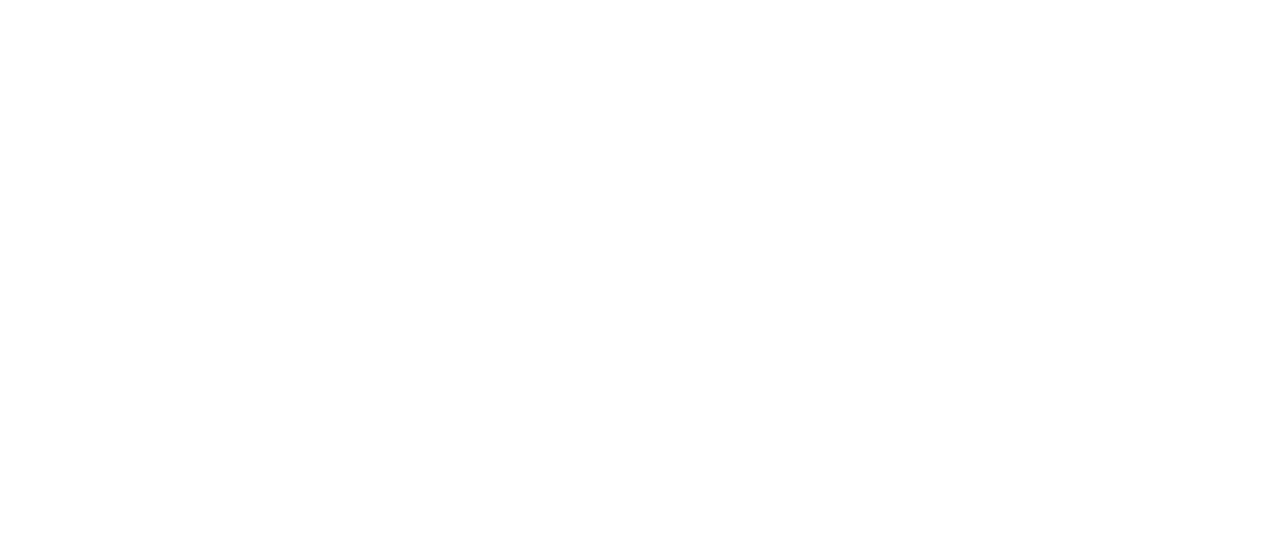
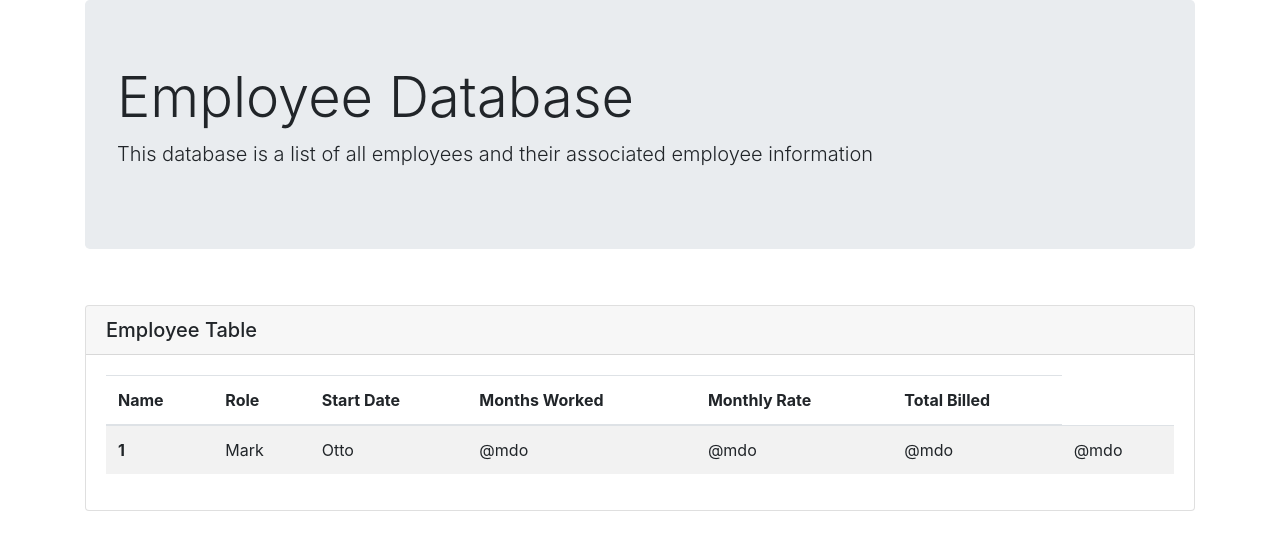
Before and after one commit to asha15/EmployeeDataManagement, a plain HTML site: page index.html in a window 1280 px wide. Drawn offline with nearby package versions, Linux system fonts and the light colour scheme.

Commit message:
included moment link, table and header

```diff
--- a/index.html
+++ b/index.html
@@ -2,7 +2,7 @@
 <html lang="en">
 <head>
   <meta charset="UTF-8">
-  <title>Lottery Generator</title>
+  <title>Employee Management Database</title>
 
   <!-- Added link to the jQuery Library -->
   <script src="https://cdnjs.cloudflare.com/ajax/libs/jquery/3.2.1/jquery.min.js"></script>
@@ -11,13 +11,46 @@
   <link rel="stylesheet" href="https://maxcdn.bootstrapcdn.com/bootstrap/4.0.0/css/bootstrap.min.css">
   <script src="https://cdnjs.cloudflare.com/ajax/libs/moment.js/2.24.0/locale/af.js></script"></script>
 <body>
+    <div class="container">
+        <div class="jumbotron">
+            <h1 class="display-4">Employee Database</h1>
+            <p class="lead">This database is a list of all employees and their associated employee information</p>
+        </div><br>
 
-  <script type="text/javascript">
+    <div class="card">
+        <h5 class="card-header">Employee Table</h5>
+        <div class="card-body">
+          <table class="table table-striped">
+            <thead>
+              <tr>
+                <th scope="col">Name</th>
+                <th scope="col">Role</th>
+                <th scope="col">Start Date</th>
+                <th scope="col">Months Worked</th>
+                <th scope="col">Monthly Rate</th>
+                <th scope="col">Total Billed</th>
+              </tr>
+            </thead>
+            <tbody>
+              <tr>
+                <th scope="row">1</th>
+                <td id="tbl_name">Mark</td>
+                <td id="tbl_role">Otto</td>
+                <td id="tbl_stdate">@mdo</td>
+                <td id="tbl_monw">@mdo</td>
+                <td id="tbl_monr">@mdo</td>
+                <td id="tbl_totbil">@mdo</td>
+              </tr>
 
+            </tbody>
+          </table>
 
+        </div>
+      </div>
 
+    </div>
 
-  </script>
+  <script type="text/javascript"></script>
 
 </body>
 </html>
```
